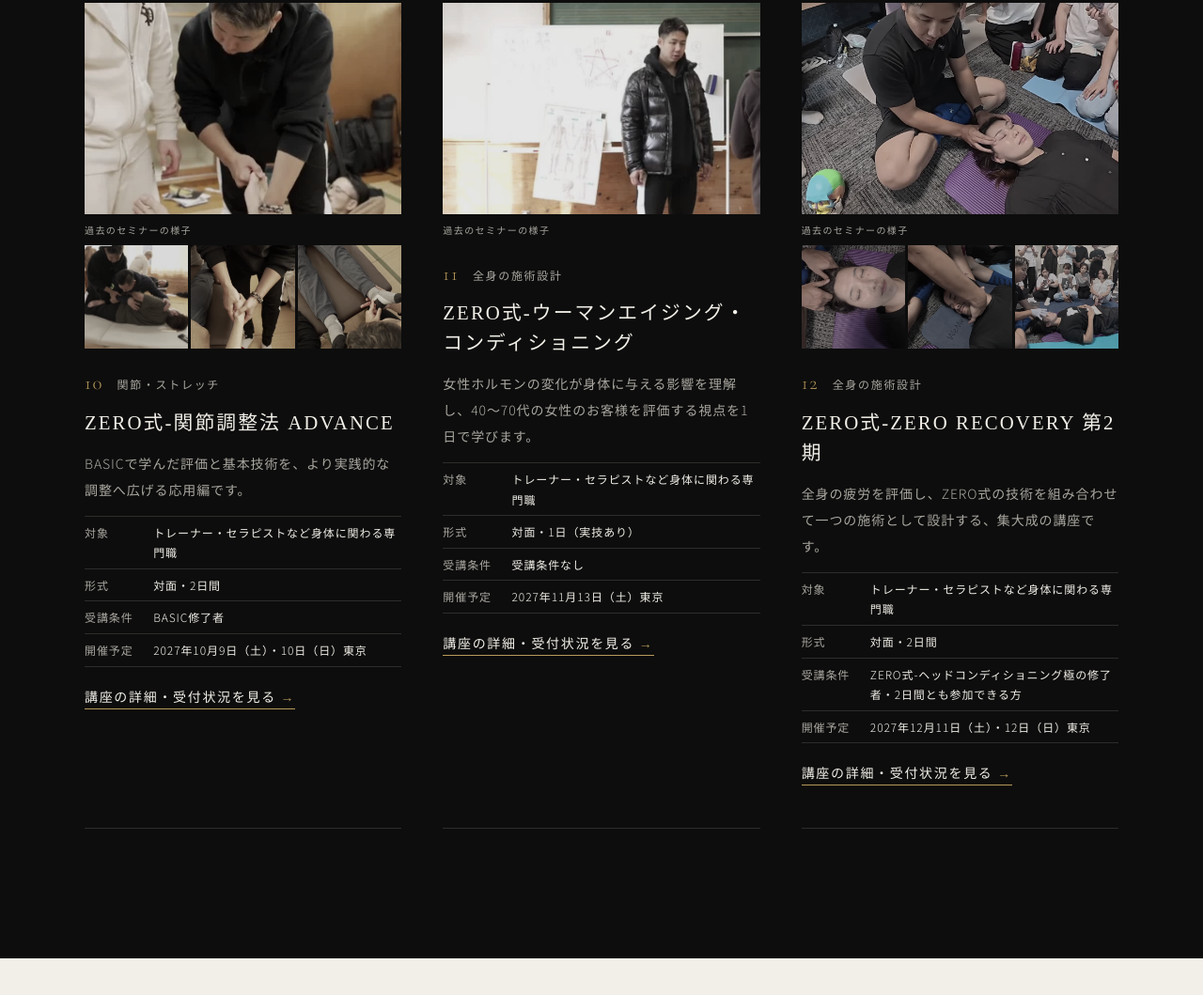
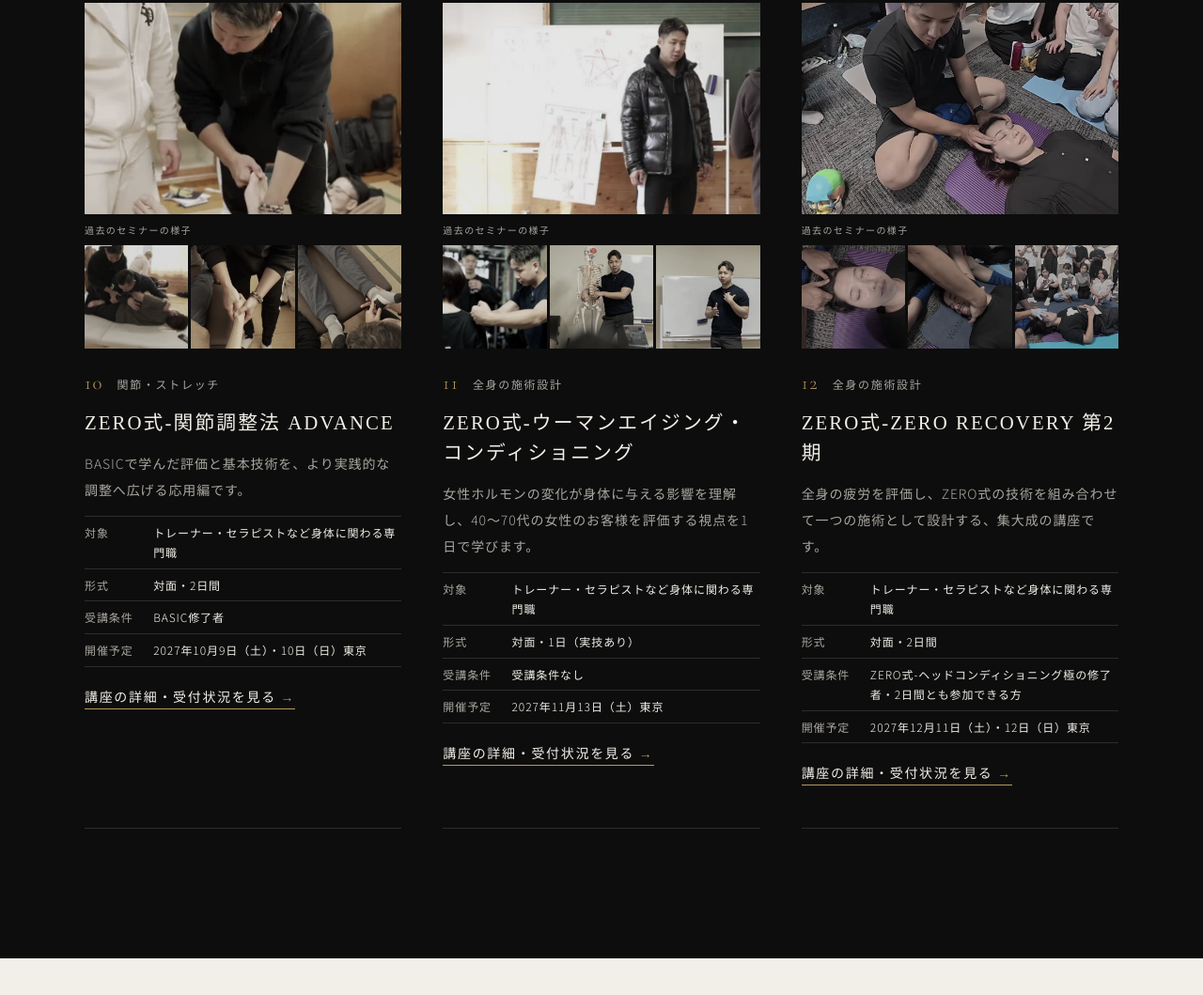
Before and after one commit to noriatsu3377-hue/conditioning-japan, a plain HTML site: page courses/index.html in a window 1280 px wide. Shown: the part 3745-4804 px from the top of the page at 94% size. Drawn offline with nearby package versions, Linux system fonts and the light colour scheme.

Commit message:
Add substitute photos for Woman Aging course
Co-Authored-By: Claude Opus 5.5 <noreply@anthropic.com>

```diff
--- a/courses/index.html
+++ b/courses/index.html
@@ -246,7 +246,7 @@
 </li>
 <li class="course" data-category="design">
   <article>
-    <figure class="course-photo"><img src="../assets/img/naizou-3.jpg" alt="ZERO式-ウーマンエイジング・コンディショニング" width="800" height="800" loading="lazy" decoding="async"><figcaption>過去のセミナーの様子</figcaption></figure>
+    <figure class="course-photo"><img src="../assets/img/naizou-3.jpg" alt="ZERO式-ウーマンエイジング・コンディショニング" width="800" height="800" loading="lazy" decoding="async"><figcaption>過去のセミナーの様子</figcaption></figure><div class="course-strip"><img src="../assets/img/hero-assessment.jpg" alt="" width="1600" height="1067" loading="lazy" decoding="async"><img src="../assets/img/lecture-skeleton.jpg" alt="" width="800" height="1200" loading="lazy" decoding="async"><img src="../assets/img/lecture-talk.jpg" alt="" width="800" height="1200" loading="lazy" decoding="async"></div>
     <div class="course-body">
       <p class="course-meta"><span class="course-no">11</span><span class="course-cat">全身の施術設計</span></p>
       <h3 class="course-name">ZERO式-ウーマンエイジング・コンディショニング</h3>
```
